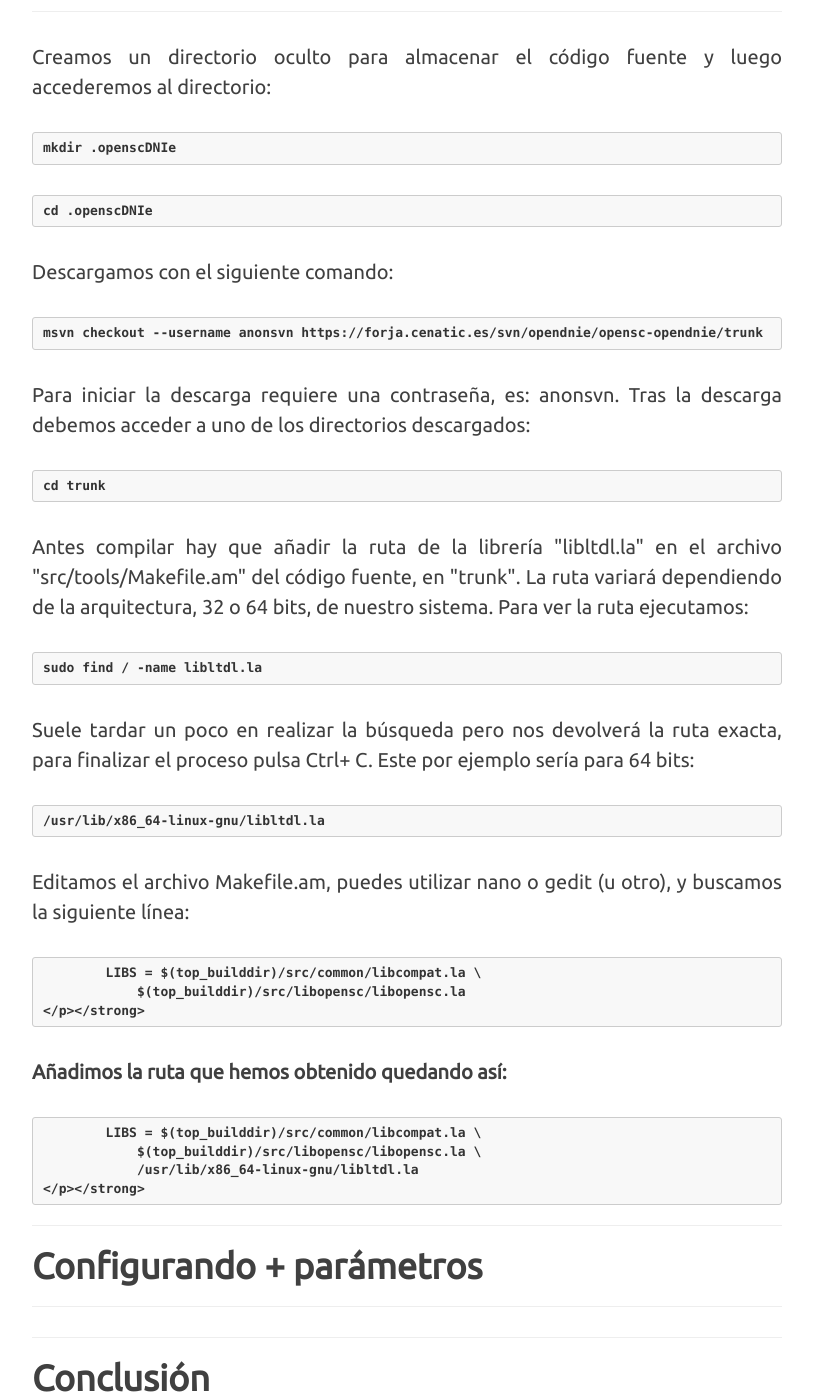
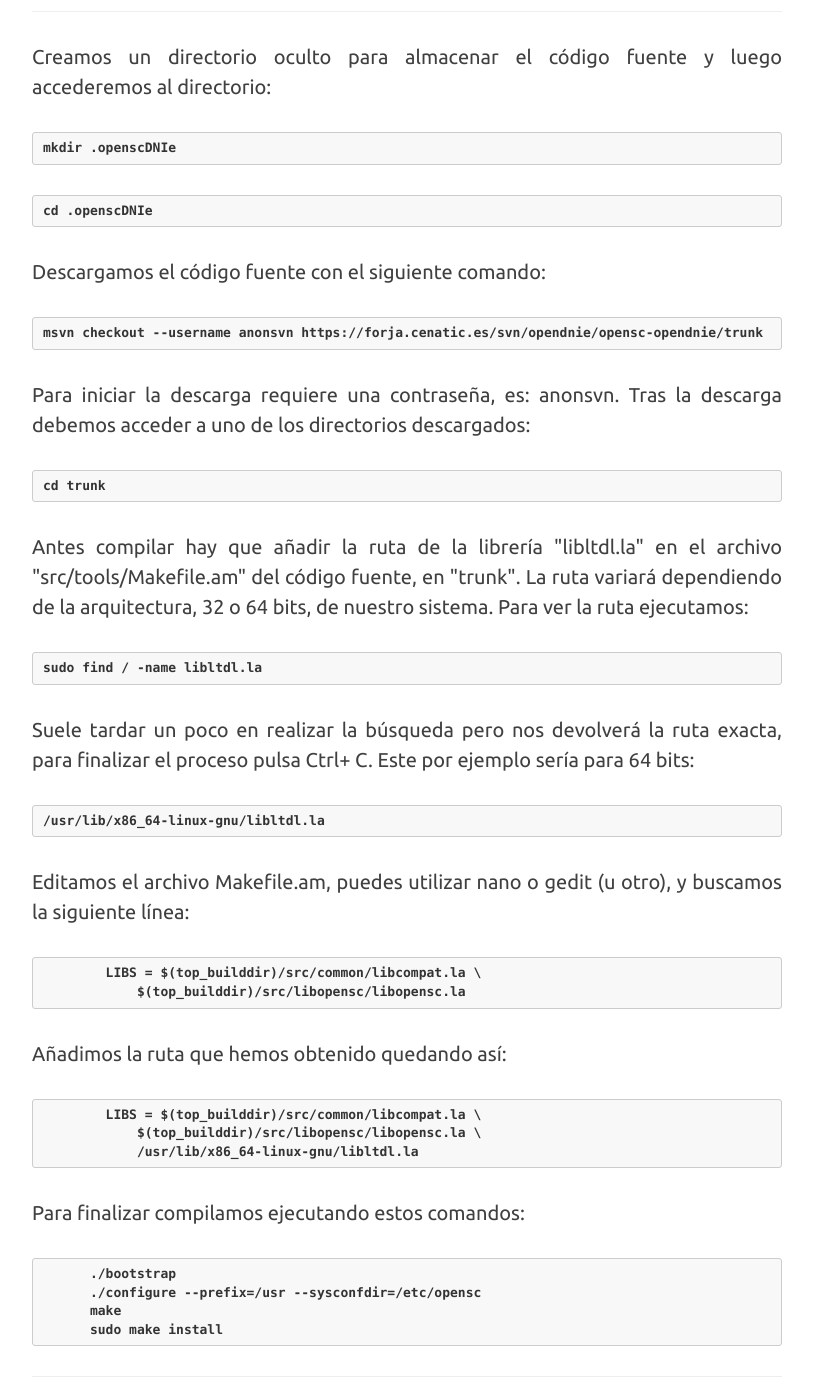
Before and after one commit to R12Leal/R12Leal.github.io, a Jekyll site: the page built from _posts/2015-10-15-dnie-ubuntu.markdown, in a window 1280 px wide and 1400 px high, scrolled down 4124 px. Shown: the whole window, without its empty margins (233-1046 px from the left). Built offline with Jekyll 4.4.1, drawn with Linux system fonts in a browser that asks for light colours; nearby versions of some CDN libraries; comment, search, counter and statistics services are not loaded.

Commit message:
Update 09/11/2015

```diff
--- a/_posts/2015-10-15-dnie-ubuntu.markdown
+++ b/_posts/2015-10-15-dnie-ubuntu.markdown
@@ -56,7 +56,7 @@ header-img: 	"img/post/post_dnie/dnie-linux.jpg"
 <p>Creamos un directorio oculto para almacenar el código fuente y luego accederemos al directorio:</p>
 <p><strong><pre>mkdir .openscDNIe</pre></strong></p>
 <p><strong><pre>cd .openscDNIe</pre></strong></p>
-<p>Descargamos con el siguiente comando:</p>
+<p>Descargamos el código fuente con el siguiente comando:</p>
 <p><strong><pre>msvn checkout --username anonsvn https://forja.cenatic.es/svn/opendnie/opensc-opendnie/trunk</pre></strong></p>
 <p>Para iniciar la descarga requiere una contraseña, es: anonsvn. Tras la descarga debemos acceder a uno de los directorios descargados:</p>
 <p><strong><pre>cd trunk</pre></strong></p>
@@ -68,13 +68,20 @@ header-img: 	"img/post/post_dnie/dnie-linux.jpg"
 <p><strong><pre>
         LIBS = $(top_builddir)/src/common/libcompat.la \
             $(top_builddir)/src/libopensc/libopensc.la
-</p></strong></pre>
+</pre></strong></p>
 <p>Añadimos la ruta que hemos obtenido quedando así:</p>
 <p><strong><pre>
         LIBS = $(top_builddir)/src/common/libcompat.la \
             $(top_builddir)/src/libopensc/libopensc.la \
             /usr/lib/x86_64-linux-gnu/libltdl.la
-</p></strong></pre>
+</pre></strong></p>
+<p>Para finalizar compilamos ejecutando estos comandos:</p>
+<p><strong><pre>
+      ./bootstrap
+      ./configure --prefix=/usr --sysconfdir=/etc/opensc
+      make
+      sudo make install
+</pre></strong></p>
 <hr />
 <h2 class="section-heading">Configurando + parámetros</h2>
 <hr />
```
